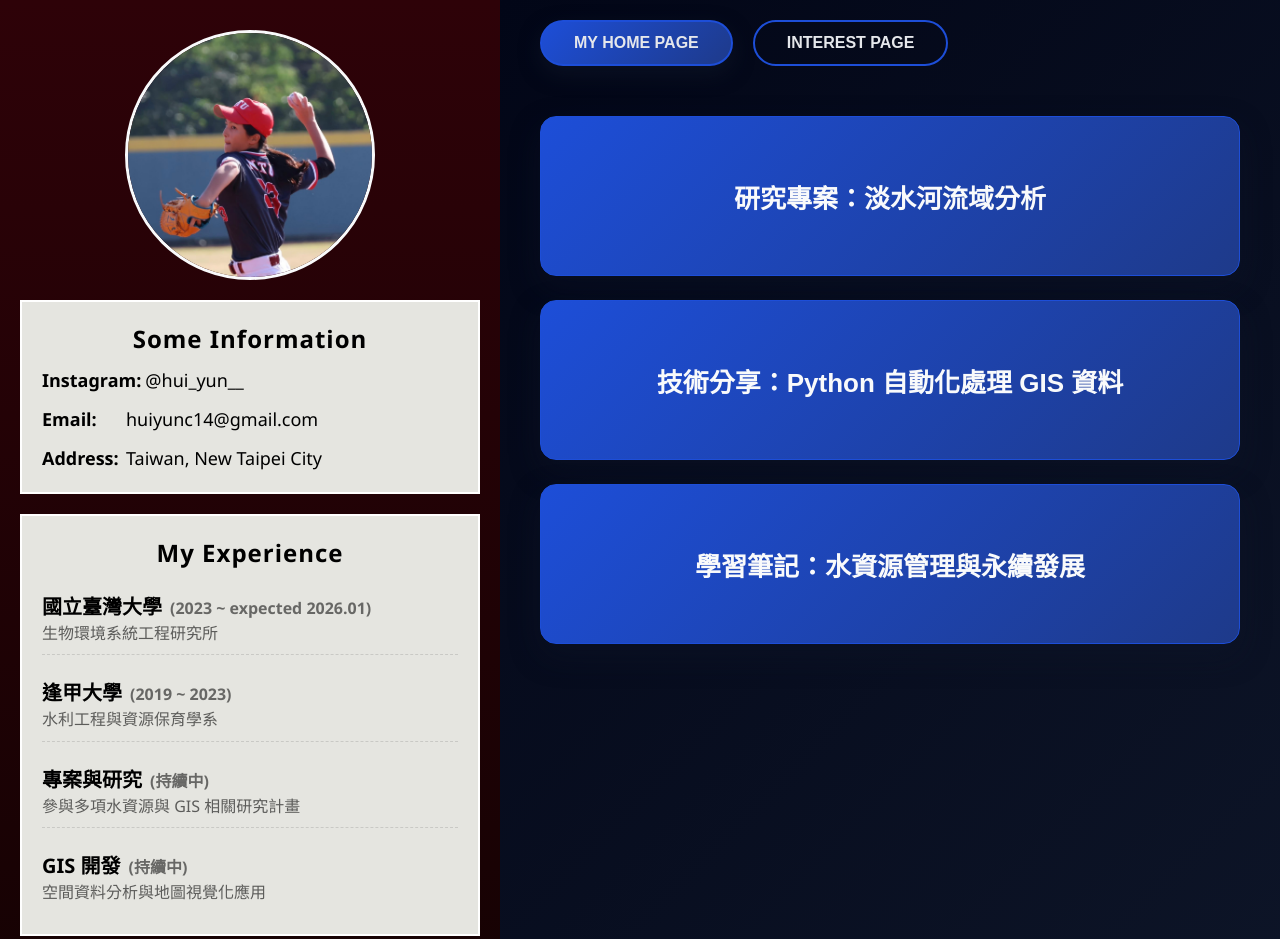
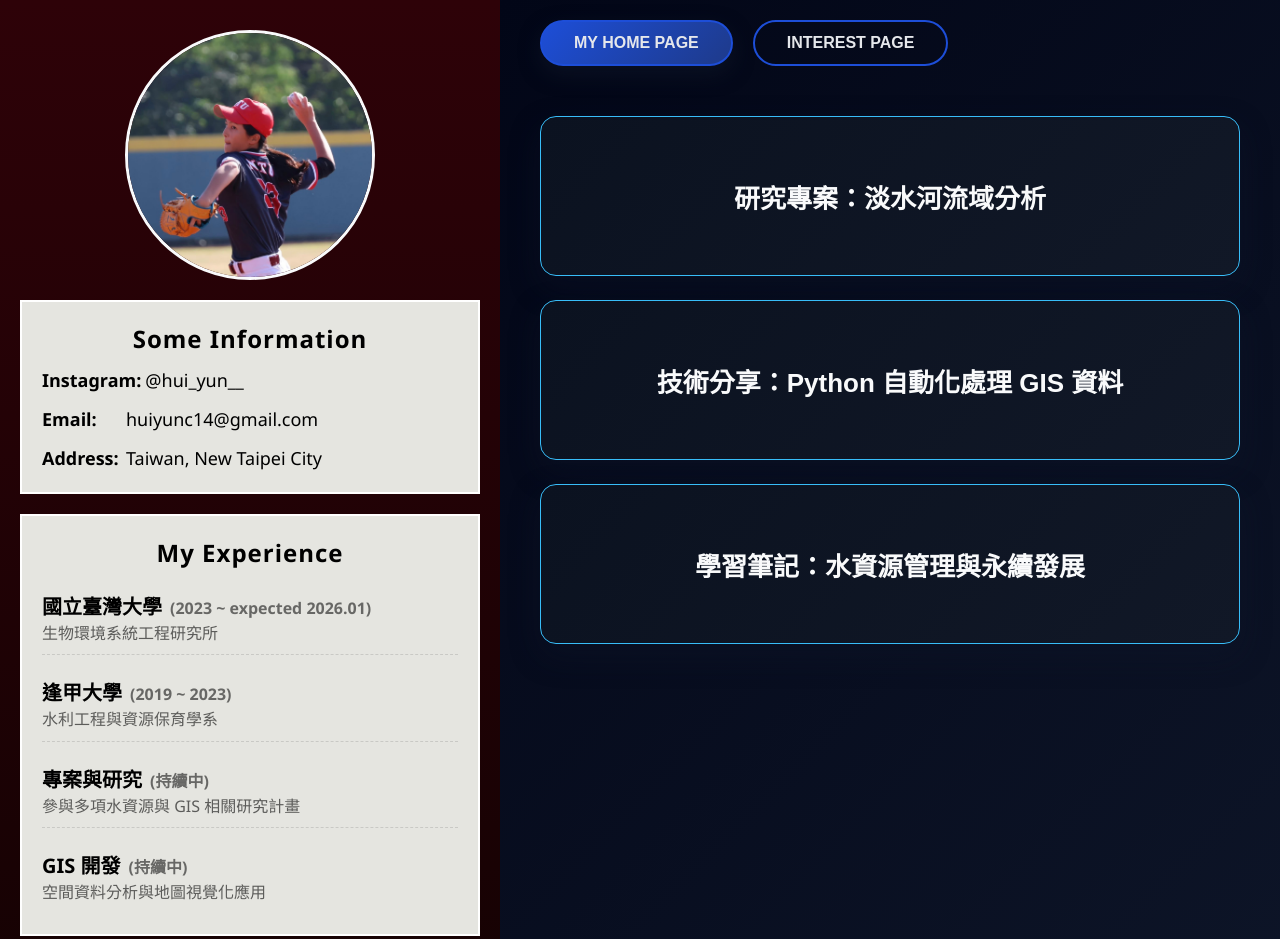
Before and after one commit to helz789/helz._web_github.io, a plain HTML site: page index.html in a window 1280 px wide. Shown: the top 939 px of the page. Drawn offline with Linux system fonts and the light colour scheme.

Commit message:
Adjust article card color palette

```diff
--- a/style.css
+++ b/style.css
@@ -15,9 +15,9 @@
   --accent: #1d4ed8;          /* 深藍 */
   --accent-dark: #1e3a8a;     /* 更深的藍 */
 
-  --card-bg-start: var(--accent);
-  --card-bg-end: var(--accent-dark);
-  --card-border: var(--accent);
+  --card-bg-start: #0b1220;   /* 接近背景，但稍微亮一階 */
+  --card-bg-end:   #111827;
+  --card-border:   #38bdf8;   /* 淺青藍邊框 */
 
   --panel-bg: #e5e5e0;        /* 淺灰米色 */
 }
@@ -278,7 +278,8 @@ nav.top-nav {
 }
 .article-card:hover {
   transform: translateY(-6px) scale(1.01);
-  box-shadow: 0 18px 40px rgba(15, 23, 42, 0.6);
+  box-shadow: 0 18px 40px rgba(15, 23, 42, 0.8);
+  border-color: #7dd3fc;  /* hover 時邊框稍微更亮 */
 }
 
 /* 興趣卡片 */
```
